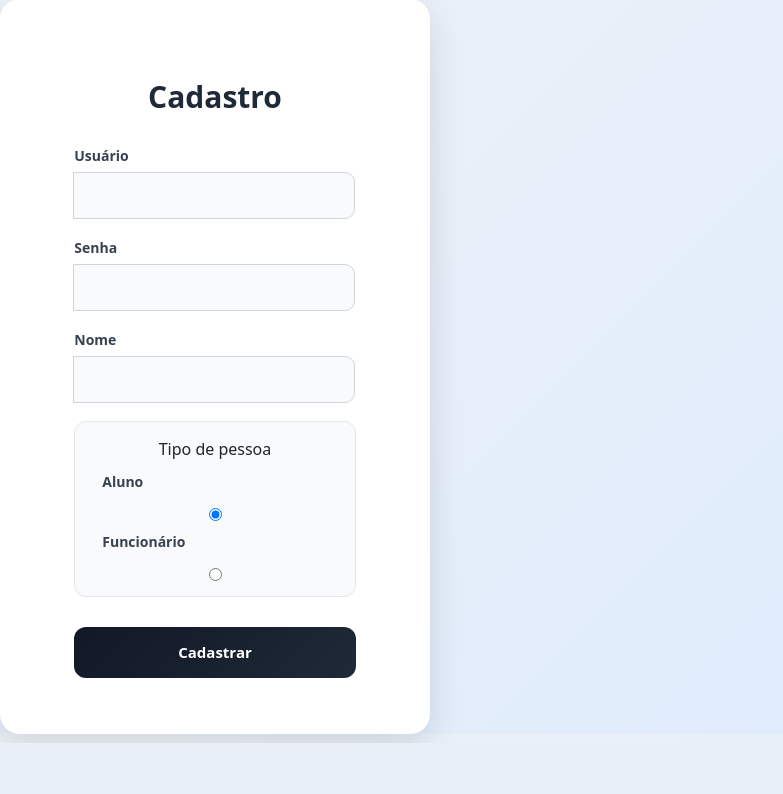
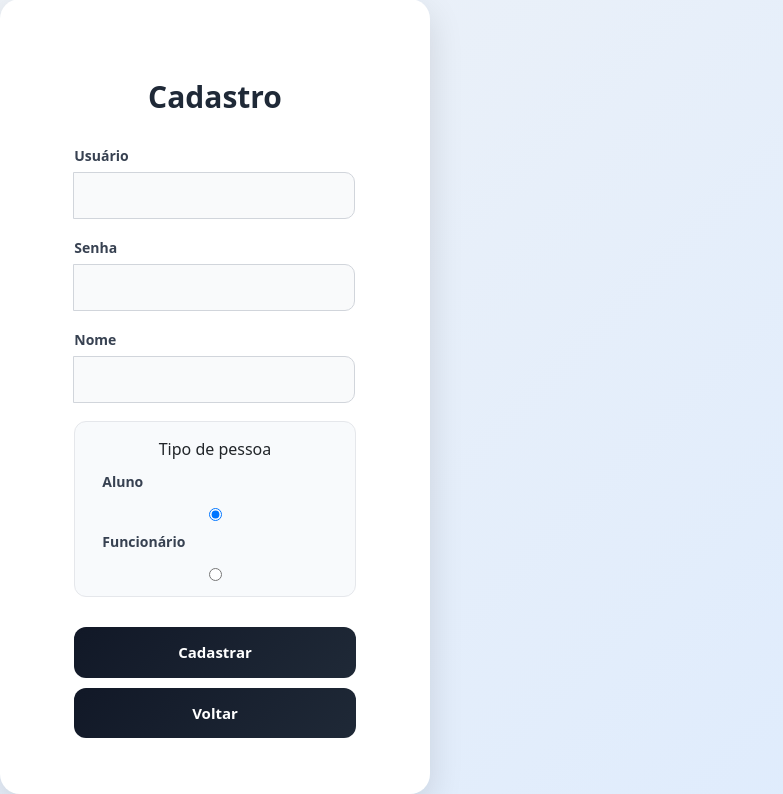
Before and after one commit to Caricatum/Projeto-Bandeco, a PHP site: page /Paginas/cadastro.html in a window 1280 px wide. Shown: the part 57-851 px from the top of the page, without its empty margins (0-783 px from the left). Before the commit the page ends 800 px from the top, so only its background shows below. Run offline with PHP 8.4, Linux system fonts and the light colour scheme; some libraries are stand-ins or nearby versions.

Commit message:
Envio do video William

```diff
--- a/Codigo/Web/CSS/dadosperfil.css
+++ b/Codigo/Web/CSS/dadosperfil.css
@@ -46,6 +46,10 @@ h2 {
 }
 
 #div-nome {
+    display: none;
+}
+
+#volta {
     display: none;
 }
 
--- a/Codigo/Web/JS/dadosperfil.js
+++ b/Codigo/Web/JS/dadosperfil.js
@@ -21,6 +21,7 @@ document.getElementById("dadosForm").addEventListener("submit", function (e) {
             document.getElementById("div-nome").style.display = "flex";
             document.getElementById("trocarinfo").style.display = "block";
             document.getElementById("deletar").style.display = "block";
+            document.getElementById("voltar").style.display = "block";
             document.getElementById("trocarinfo").disabled = false;
             document.getElementById("deletar").disabled = false;
 
--- a/Codigo/Web/Paginas/cadastro.html
+++ b/Codigo/Web/Paginas/cadastro.html
@@ -60,7 +60,11 @@
                 </div>
                 </section>
 
-            <button type="submit" class="button" onclick="window.location.href='login.html'">Cadastrar</button>
+            <button type="submit" class="button">Cadastrar</button>
+
+            <button type="button"class="button" id="voltar" onclick="window.location.href='login.html'">
+        Voltar
+      </button>
             <p id="message"></p>
         </form>
     </div>
--- a/Codigo/Web/Paginas/dadosperfil.html
+++ b/Codigo/Web/Paginas/dadosperfil.html
@@ -71,6 +71,10 @@
 
     <button type="button" class="button" id="deletar" disabled>Deletar usuário</button>
 
+    <button type="button"class="button" id="voltar" onclick="window.location.href='dadosperfil.html'">
+        Voltar
+      </button>
+
       <p id="message"></p>
 
 
--- a/Codigo/Web/Paginas/trocarinfo.html
+++ b/Codigo/Web/Paginas/trocarinfo.html
@@ -73,7 +73,7 @@
 
 
 
-      <button type="button" class="button" id="trocarinfo" onclick="window.location.href='dadosperfil.html'" >Trocar informações</button>
+      <button type="button" class="button" id="trocarinfo" >Trocar informações</button>
 
       <button type="button"class="button" id="voltar" onclick="window.location.href='dadosperfil.html'">
         Voltar
```
